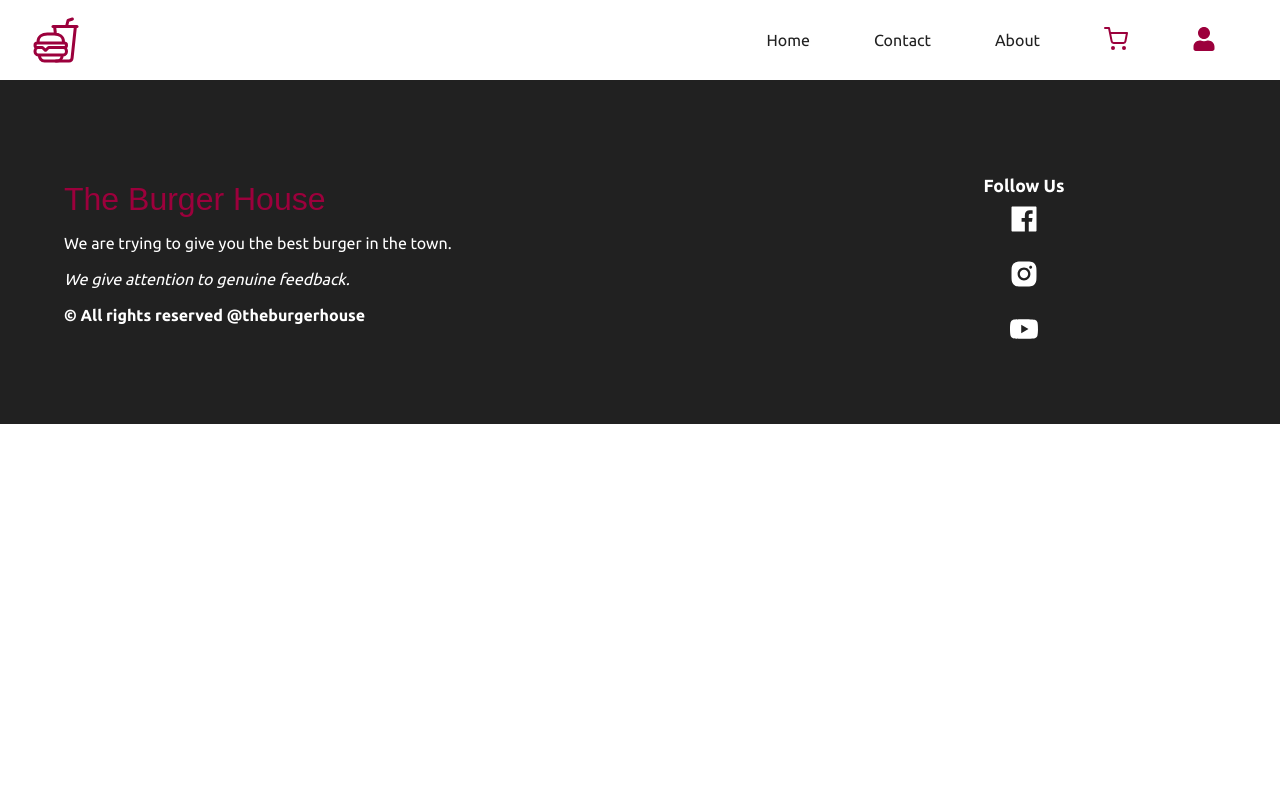
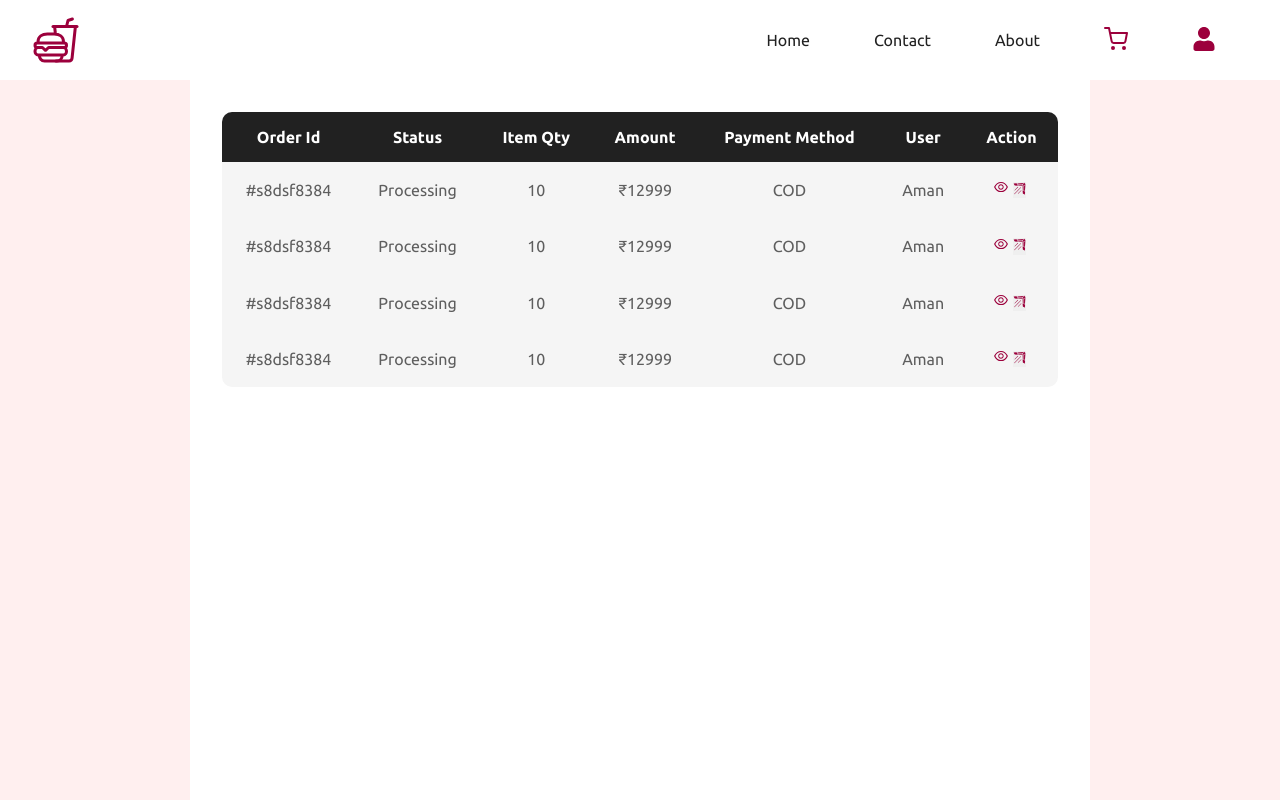
Before and after one commit to AmanMandal7/The-Burger-House, a React (Create React App) app in the folder frontend/: page /admin/orders in a window 1280 px wide. Shown: the top 800 px of the page. Built offline with nearby package versions, Linux system fonts and the light colour scheme.

Commit message:
done with the view orders page

```diff
--- a/frontend/src/App.js
+++ b/frontend/src/App.js
@@ -13,6 +13,7 @@
 import OrderDetails from './components/myOrders/OrderDetails';
 import Dashboard from './components/admin/Dashboard';
 import Users from './components/admin/Users';
+import Orders from './components/admin/Orders';
 
 import './styles/app.scss';
 import './styles/header.scss'
@@ -32,7 +33,6 @@
 import './styles/dashboard.scss'
 
 
-
 function App() {
   return (
     <Router>
@@ -50,6 +50,7 @@
         <Route path='/order/:id' element={<OrderDetails />} />
         <Route path='/admin/dashboard' element={<Dashboard />} />
         <Route path='/admin/users' element={<Users />} />
+        <Route path='/admin/orders' element={<Orders />} />
       </Routes>
 
       <Footer />
--- /dev/null
+++ b/frontend/src/components/admin/Orders.jsx
@@ -0,0 +1,52 @@
+import React from "react";
+import { Link } from "react-router-dom";
+import { AiOutlineEye } from "react-icons/ai";
+import { GiArmoredBoomerang } from "react-icons/gi";
+
+const Orders = () => {
+  const arr = [1, 2, 3, 4];
+
+  return (
+    <section className="tableClass">
+      <main>
+        <table>
+          <thead>
+            <tr>
+              <th>Order Id</th>
+              <th>Status</th>
+              <th>Item Qty</th>
+              <th>Amount</th>
+              <th>Payment Method</th>
+              <th>User</th>
+              <th>Action</th>
+            </tr>
+          </thead>
+
+          <tbody>
+            {arr.map((i) => (
+              <tr key={i}>
+                <td>#s8dsf8384</td>
+                <td>Processing</td>
+                <td>10</td>
+                <td>₹{12999}</td>
+                <td>COD</td>
+                <td>Aman</td>
+                <td>
+                  <Link to={`/order/${"ahfhoehf"}`}>
+                    <AiOutlineEye />
+                  </Link>
+
+                  <button>
+                    <GiArmoredBoomerang />
+                  </button>
+                </td>
+              </tr>
+            ))}
+          </tbody>
+        </table>
+      </main>
+    </section>
+  );
+};
+
+export default Orders;
```
